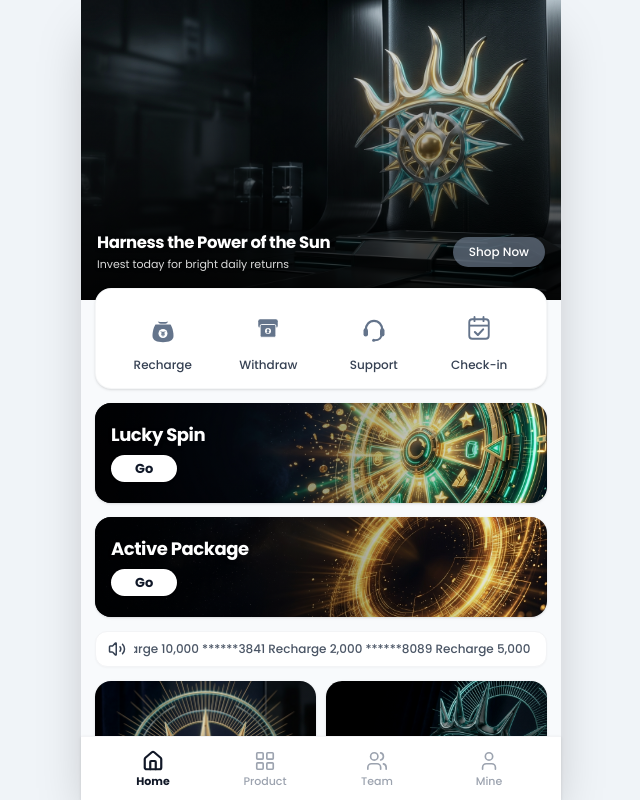
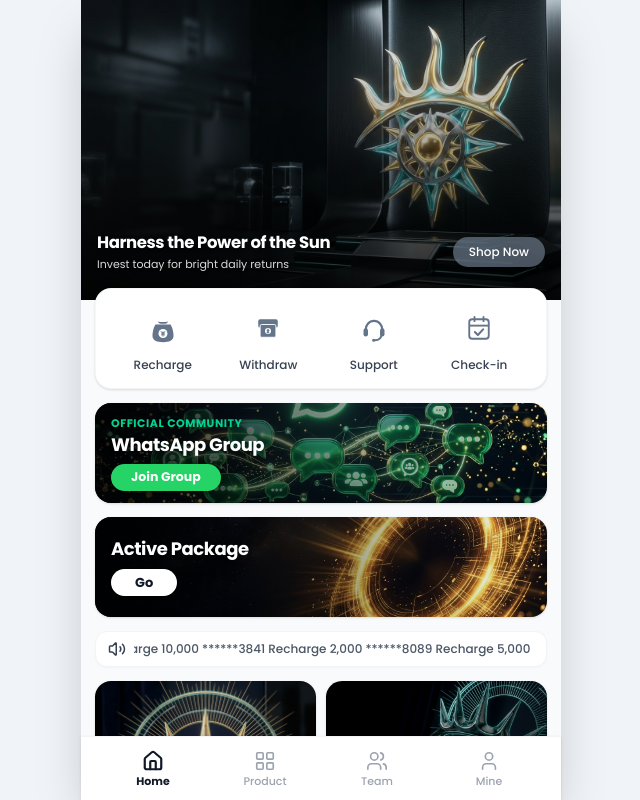
Before and after one commit to chinedu-freedom/Ravenearning, a Next.js app: page /dashboard in a window 1280 px wide. Shown: the whole page, without its empty margins (319-959 px from the left). Built offline with nearby package versions, Linux system fonts and the light colour scheme; no server answers.

Commit message:
feat: replace lucky spin with official WhatsApp community banner and disable spin functionality

```diff
--- a/src/app/dashboard/page.jsx
+++ b/src/app/dashboard/page.jsx
@@ -34,6 +34,13 @@ export default function DashboardPage() {
   };
 
   const supportLink = settings?.telegram_support || settings?.telegram_channel || settings?.telegram_link || "https://t.me/suncerestcapital";
+  const whatsappGroupLink = settings?.whatsapp_group || settings?.whatsapp_link || "https://chat.whatsapp.com/IUJGcWWHKsfD4H62oMIWyI?s=cl&p=a&mlu=4&ilr=4";
+
+  const handleOpenWhatsApp = () => {
+    if (typeof window !== "undefined") {
+      window.open(whatsappGroupLink, "_blank", "noopener,noreferrer");
+    }
+  };
 
   return (
     <div className="min-h-full bg-[#f8fafc] text-slate-900 pb-10 select-none">
@@ -158,23 +165,26 @@ export default function DashboardPage() {
           </div>
         </div>
 
-        {/* 3. Lucky Spin Banner Card */}
+        {/* 3. Official WhatsApp Group Banner Card */}
         <div
-          onClick={() => router.push("/dashboard/spin")}
+          onClick={handleOpenWhatsApp}
           className="relative w-full h-[100px] rounded-2xl overflow-hidden shadow-sm cursor-pointer group active:scale-[0.99] transition-transform"
         >
           <img
-            src="/images/dashboard/spin_banner.jpg"
-            alt="Lucky Spin"
+            src="/images/dashboard/whatsapp_banner.jpg"
+            alt="WhatsApp Community"
             className="w-full h-full object-cover group-hover:scale-105 transition-transform duration-500"
           />
 
-          <div className="absolute inset-0 bg-gradient-to-r from-black/80 via-black/40 to-transparent flex flex-col justify-center px-4">
-            <h3 className="text-white text-[18px] font-bold tracking-tight leading-tight drop-shadow-sm">
-              Lucky Spin
+          <div className="absolute inset-0 bg-gradient-to-r from-black/85 via-black/45 to-transparent flex flex-col justify-center px-4">
+            <span className="text-emerald-400 font-bold text-[11px] uppercase tracking-wider drop-shadow-xs">
+              Official Community
+            </span>
+            <h3 className="text-white text-[18px] font-bold tracking-tight leading-tight drop-shadow-sm mt-0.5">
+              WhatsApp Group
             </h3>
-            <button className="mt-2 w-fit px-6 py-1 bg-white text-gray-900 font-bold text-[13px] rounded-full shadow hover:bg-gray-100 transition-all cursor-pointer">
-              Go
+            <button className="mt-2 w-fit px-5 py-1 bg-[#25D366] hover:bg-[#20ba59] text-white font-bold text-[12.5px] rounded-full shadow transition-all cursor-pointer">
+              Join Group
             </button>
           </div>
         </div>
--- a/src/app/dashboard/spin/page.jsx
+++ b/src/app/dashboard/spin/page.jsx
@@ -1,14 +1,31 @@
 "use client";
 
-import { useState, useEffect, useRef } from "react";
+import { useEffect } from "react";
+import { useRouter } from "next/navigation";
+
+// Lucky Spin functionality has been disabled/removed as requested.
+export default function SpinPage() {
+  const router = useRouter();
+
+  useEffect(() => {
+    router.replace("/dashboard");
+  }, [router]);
+
+  return null;
+}
+
+/*
+// ========================================================
+// --- COMMENTED OUT SPIN FUNCTIONALITY (PREVIOUS CODE) ---
+// ========================================================
+import { useState, useRef } from "react";
 import { ArrowLeft, Volume2, VolumeX, History, Gift, Ticket, HelpCircle, X, Wallet, Sparkles } from "lucide-react";
-import { useRouter } from "next/navigation";
 import { useFetchData, usePost } from "@/hooks/useApi";
 import HowToPlayModal from "@/components/HowToPlayModal";
 import { toast } from "sonner";
 import dayjs from "dayjs";
 
-export default function SpinPage() {
+function LegacySpinPage() {
   const router = useRouter();
   const [isSpinning, setIsSpinning] = useState(false);
   const [rotation, setRotation] = useState(0);
@@ -565,3 +582,4 @@ export default function SpinPage() {
     </div>
   );
 }
+*/
--- a/src/components/DailyCheckinModal.jsx
+++ b/src/components/DailyCheckinModal.jsx
@@ -132,7 +132,7 @@ export default function DailyCheckinModal() {
       if (result?.success || result?.message) {
         confettiRef.current?.launch(150);
         await refetch();
-        const claimedAmt = result?.amount || result?.rewardAmount || 10;
+        const claimedAmt = result?.amount ?? result?.rewardAmount ?? 1;
         setClaimedModalData({ isOpen: true, amount: claimedAmt });
         handleOpenChange(false);
       }
--- a/src/hooks/useApi.js
+++ b/src/hooks/useApi.js
@@ -109,7 +109,7 @@ const getSuccessMessage = (method, endpoint, res) => {
     if (path.includes("/users/deposit")) return "Deposit request submitted successfully!";
     if (path.includes("/users/treasure/claim")) return "Treasure code claimed successfully!";
     if (path.includes("/users/tasks/claim")) return "Task reward claimed successfully!";
-    if (path.includes("/users/spin")) return "Lucky Spin completed successfully!";
+    // if (path.includes("/users/spin")) return "Lucky Spin completed successfully!";
     return "Request successful!";
   }
 
```
Also changed, not shown: public/images/dashboard/whatsapp_banner.jpg (added).
